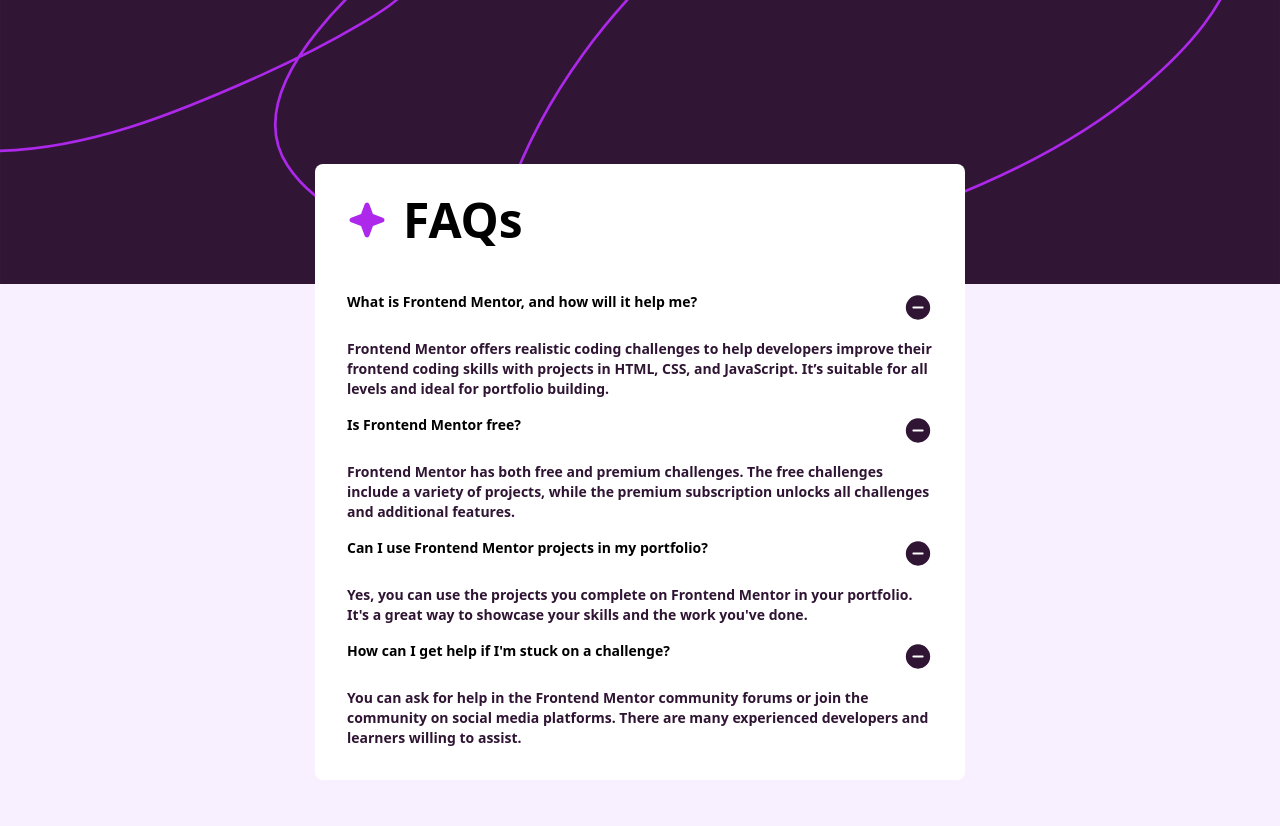
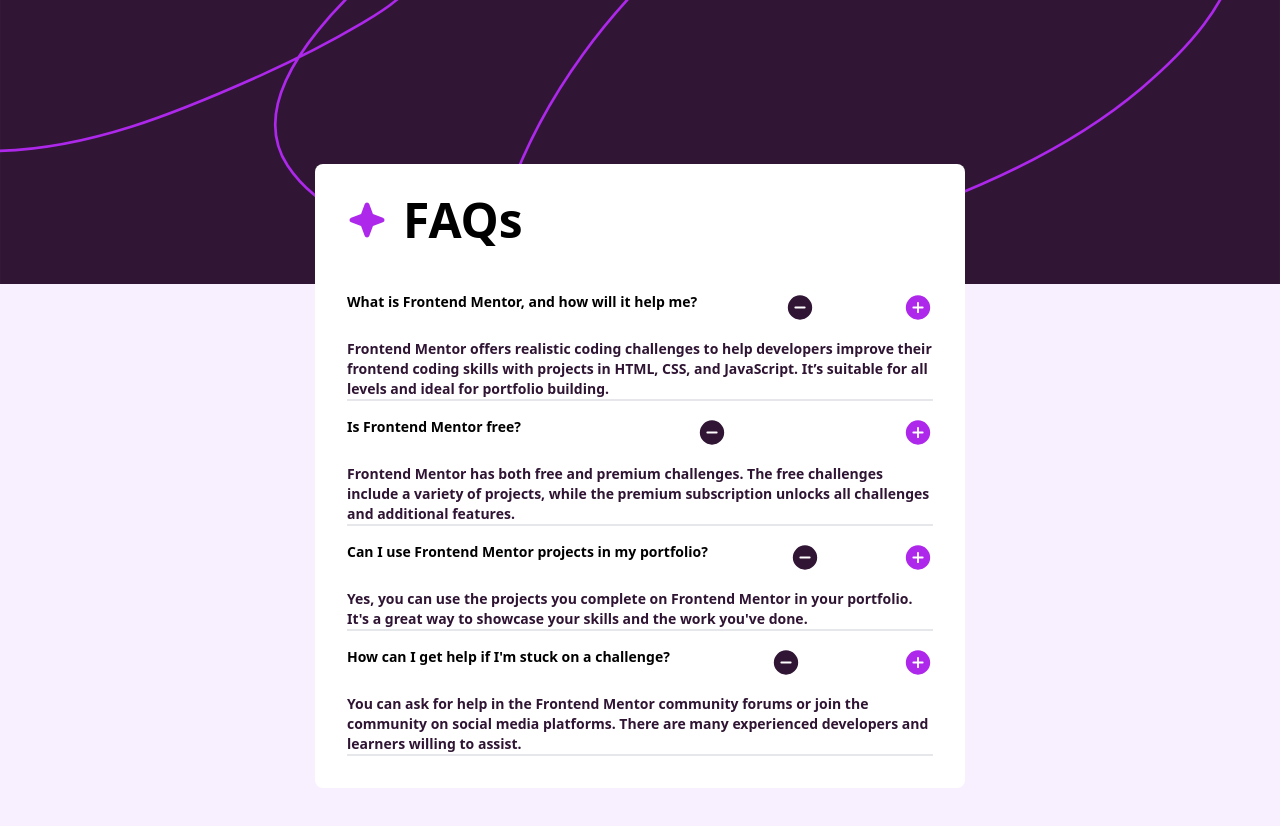
Before and after one commit to Dhruvmehta1311/faq-accordion, a React (Vite) app: page / in a window 1280 px wide. Shown: the top 826 px of the page. Built offline with nearby package versions, Linux system fonts and the light colour scheme.

Commit message:
Added "+" symbol

```diff
--- a/src/App.jsx
+++ b/src/App.jsx
@@ -59,12 +59,13 @@
 
 function AccordionComponent({ accordion }) {
   return (
-    <div className="flex flex-col gap-4 text-sm">
+    <div className="flex flex-col gap-4 text-sm border-b-2 ">
       <div className="flex justify-between">
         <p className="font-bold">{accordion.question}</p>
         <img className="" src="./src/assets/images/icon-minus.svg" />
+        <img className="" src="./src/assets/images/icon-plus.svg" />
       </div>
-      <p className="text-dark-purple font-semibold">{accordion.answer}</p>
+      <p className="text-dark-purple font-semibold ">{accordion.answer}</p>
     </div>
   );
 }
```
